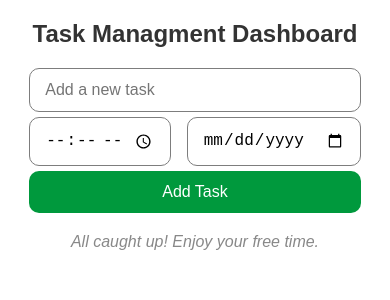
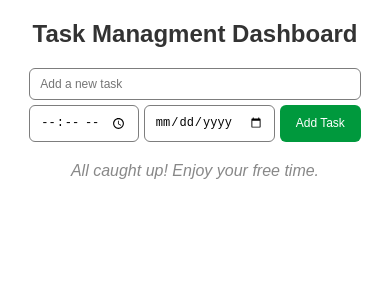
Before and after one commit to BugHunterExtraordinaire/to-do-list-project, a React (Vite) app: page / in a window 390 px wide. Shown: the top 300 px of the page. Built offline with nearby package versions, Linux system fonts and the light colour scheme.

Commit message:
Finalize input layout styles

```diff
--- a/src/App.css
+++ b/src/App.css
@@ -4,8 +4,13 @@ h1 {
   text-align: center;
   margin: 20px 0;
 }
-@media (min-width: 768px) {
+@media (min-width: 481px) {
   h1 {
-    font-size: 2rem;
+    font-size: 1.75rem;
   }
 }
+@media (min-width: 769px) {
+  h1 {
+    font-size: 2.5rem;
+  }
+}
--- a/src/App.jsx
+++ b/src/App.jsx
@@ -9,15 +9,29 @@ export default function App() {
     const savedTasks = localStorage.getItem("tasks");
     return savedTasks ? JSON.parse(savedTasks) : [];
   }));
+  const [windowWidth, setWindowWidth] = useState(window.innerWidth);
+
   useEffect(() => {
     localStorage.setItem("tasks", JSON.stringify(tasks));
   }, [tasks]);
 
+  useEffect(() => {
+    function handleResize() {
+      setWindowWidth(window.innerWidth);
+    }
+
+    window.addEventListener("resize", handleResize);
+
+    return () => {
+      window.removeEventListener("resize", handleResize);
+    };
+  }, []);
+
   return (
     <>
       <h1>Task Managment Dashboard</h1>
-      <TaskInput tasks={tasks} setTasks={setTasks} />
-      <TaskList tasks={tasks} setTasks={setTasks} />
+      <TaskInput tasks={tasks} setTasks={setTasks} windowWidth={windowWidth} />
+      <TaskList tasks={tasks} setTasks={setTasks} windowWidth={windowWidth} />
     </>
   )
 }
--- a/src/assets/components/TaskInput.jsx
+++ b/src/assets/components/TaskInput.jsx
@@ -1,22 +1,9 @@
-import { useRef, useState, useEffect } from "react";
+import { useRef, useState } from "react";
 import "../styles/TaskInput.css";
 
-export default function TaskInput( { tasks, setTasks } ) {
+export default function TaskInput( { tasks, setTasks, windowWidth } ) {
 
   const [warning, setWarning] = useState("");
-  const [windowWidth, setWindowWidth] = useState(window.innerWidth);
-
-  useEffect(() => {
-    function handleResize() {
-      setWindowWidth(window.innerWidth);
-    }
-
-    window.addEventListener("resize", handleResize);
-
-    return () => {
-      window.removeEventListener("resize", handleResize);
-    };
-  }, []);
 
   const taskRef = useRef(null);
   const timeRef = useRef(null);
@@ -91,7 +78,7 @@ export default function TaskInput( { tasks, setTasks } ) {
           type="text"
           placeholder="Add a new task"
           ref={taskRef} />
-        {windowWidth < 480 && (
+        {windowWidth <= 480 && (
           <>
             <div className="mobile-inputs">
               <input
@@ -100,11 +87,11 @@ export default function TaskInput( { tasks, setTasks } ) {
               <input
                 type="date"
                 ref={dateRef} />
+              <button onClick={addTask} className="add-task-button">Add Task</button>
             </div>
-            <button onClick={addTask} className="add-task-button">Add Task</button>
           </>
         )}
-        {(windowWidth > 480 && windowWidth <= 768) && (
+        {(windowWidth > 480 && windowWidth <= 1000) && (
           <div className="tablet-inputs">
             <input
               type="time"
@@ -115,7 +102,7 @@ export default function TaskInput( { tasks, setTasks } ) {
             <button onClick={addTask} className="add-task-button">Add Task</button>
           </div>
         )}
-        {windowWidth > 768 && (
+        {windowWidth > 1000 && (
           <>
             <input
               type="time"
--- a/src/assets/styles/TaskInput.css
+++ b/src/assets/styles/TaskInput.css
@@ -20,10 +20,10 @@
   width: 100%;
 }
 input {
-  padding: 12px 15px;
-  border-radius: 10px;
+  padding: 8px 10px;
+  border-radius: 6px;
   border: 1px solid #7d7d7d;
-  font-size: 16px;
+  font-size: 12px;
 }
 input:focus {
   outline: hsl(144, 100%, 25%) solid 2px;
@@ -32,12 +32,12 @@ input[type="text"] {
   width: 100%;
 }
 .add-task-button {
-  padding: 12px 15px;
-  border-radius: 10px;
+  padding: 8px 10px;
+  border-radius: 6px;
   border: none;
   background-color: hsl(144, 100%, 30%);
   color: white;
-  font-size: 16px;
+  font-size: 12px;
   cursor: pointer;
   width: 100%;
 }
@@ -50,8 +50,18 @@ input[type="text"] {
     gap: 5px;
     width: 100%;
   }
+  .add-task-button {
+    padding: 10px 12px;
+    border-radius: 8px;
+    font-size: 14px;
+  }
+  input {
+    padding: 10px 12px;
+    border-radius: 8px;
+    font-size: 14px;
+  }
 }
-@media (min-width: 769px) {
+@media (min-width: 1001px) {
   .task-input {
     flex-direction: row;
     gap: 5px;
@@ -60,4 +70,14 @@ input[type="text"] {
     width: auto;
     white-space: nowrap;
   }
+  .add-task-button {
+    padding: 12px 15px;
+    border-radius: 10px;
+    font-size: 16px;
+  }
+  input {
+    padding: 12px 15px;
+    border-radius: 10px;
+    font-size: 16px;
+  }
 }
--- a/src/index.css
+++ b/src/index.css
@@ -16,7 +16,12 @@ body {
   height: 100dvh;
   width: 85dvw;
 }
-@media (min-width: 768px) {
+@media (min-width: 769px) {
+  #root {
+    width: 70%;
+  }
+}
+@media (min-width: 1001px) {
   #root {
     width: 60%;
   }
```
